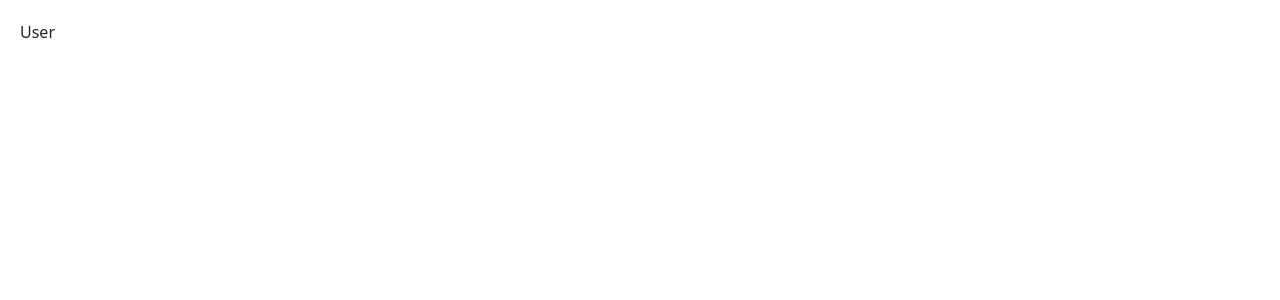
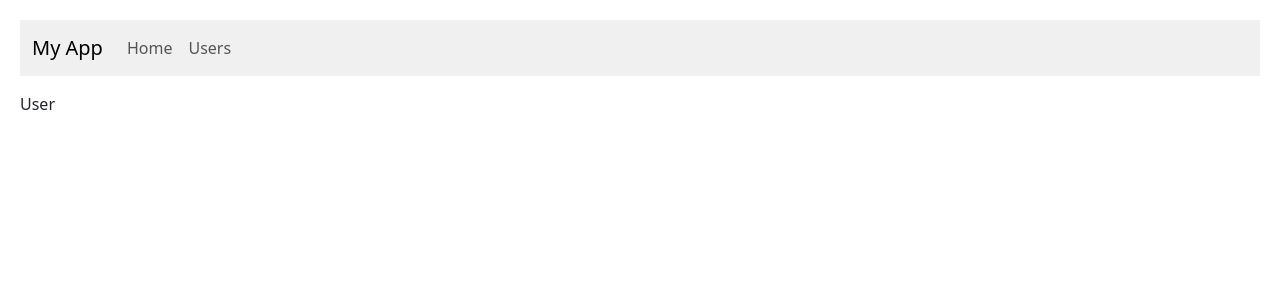
Before and after one commit to ali5422m/react-query, a React (Vite) app: page /users/1 in a window 1280 px wide. Shown: the top 300 px of the page. Built offline with nearby package versions, Linux system fonts and the light colour scheme.

Commit message:
Nested routes -add Outlet and children to routes

```diff
--- /dev/null
+++ b/src/routing/Layout.tsx
@@ -0,0 +1,16 @@
+import NavBar from '../routing/NavBar.tsx';
+import {Outlet} from "react-router-dom";
+
+
+const Layout = () => {
+    return (
+        <>
+          <NavBar />
+          <div id='main'>
+              <Outlet />
+          </div>
+        </>
+    );
+};
+
+export default Layout;
--- /dev/null
+++ b/src/routing/NavBar.tsx
@@ -0,0 +1,34 @@
+import {Link} from "react-router-dom";
+
+const NavBar = () => {
+    return (
+        <nav
+            className="navbar navbar-expand-lg"
+            style={{ background: '#f0f0f0', marginBottom: '1rem'}}
+        >
+            <div className="container-fluid">
+                <a className="navbar-brand">
+                    My App
+                </a>
+                <div className="collapse navbar-collapse" id="navbarNav">
+                    <ul className="navbar-nav">
+                        <li className="nav-item">
+                            <Link to="/" className="nav-link">
+                                Home
+                            </Link>
+                        </li>
+                        <li className="nav-item">
+                            <Link to="/users" className="nav-link">
+                                Users
+                            </Link>
+                        </li>
+                    </ul>
+
+                </div>
+            </div>
+
+        </nav>
+    );
+};
+
+export default NavBar;
--- a/src/routing/UserDetailPage.tsx
+++ b/src/routing/UserDetailPage.tsx
@@ -3,13 +3,17 @@ import {useLocation, useParams, useSearchParams} from "react-router-dom";
 const UserDetailPage = () => {
     const params = useParams();
     console.log(params);
+    // har chi bad az users/ biayad ra midahad. manzoor hamoon id hast
+    // give me a object with {id : '2'}
 
     const [searchParams, setSearchParams] = useSearchParams();
     console.log(searchParams.toString());
     console.log(searchParams.get("name"));
+    // get query string . after ? come give me such az ?name:ali&age:20
 
     const location = useLocation();
     console.log(location);
+    // give me a object with pathname && search
 
     return (
         <div>
```
Also changed, not shown: src/routing/routes.tsx (+11 -4 lines).
